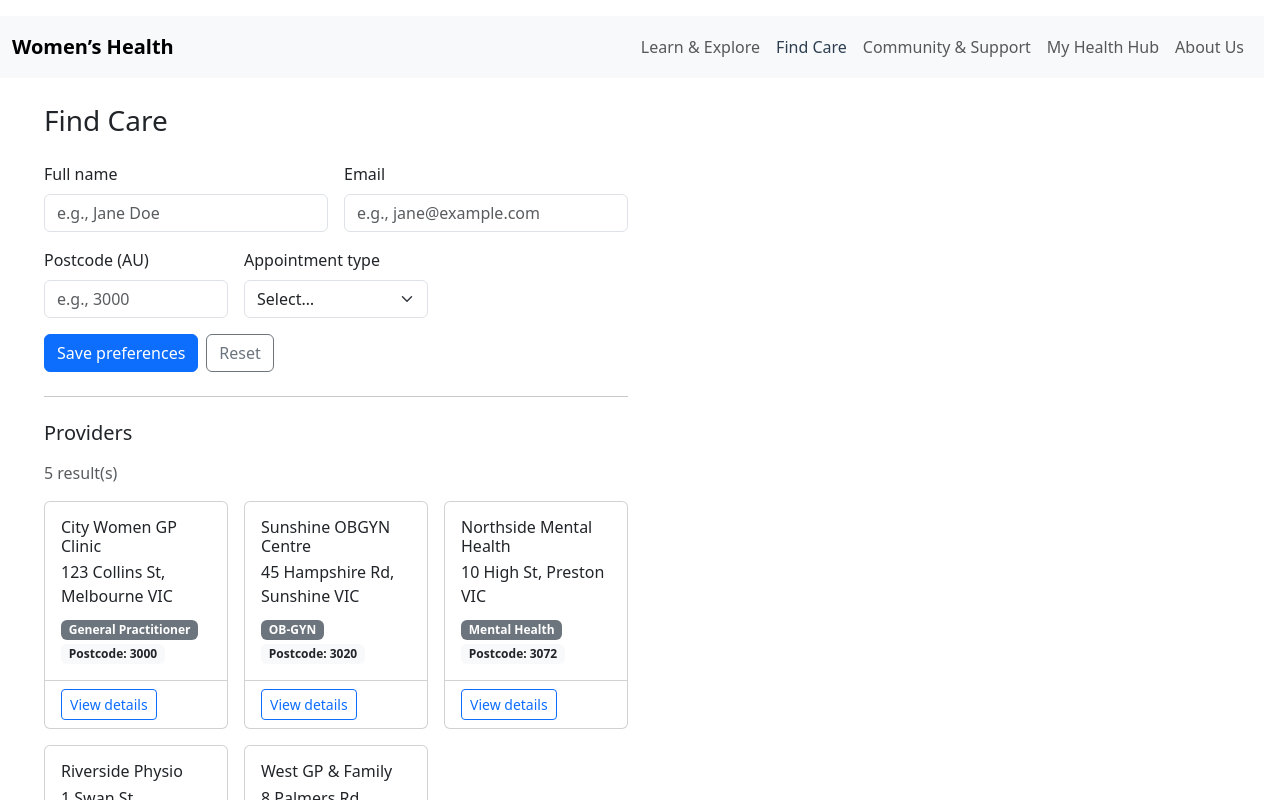
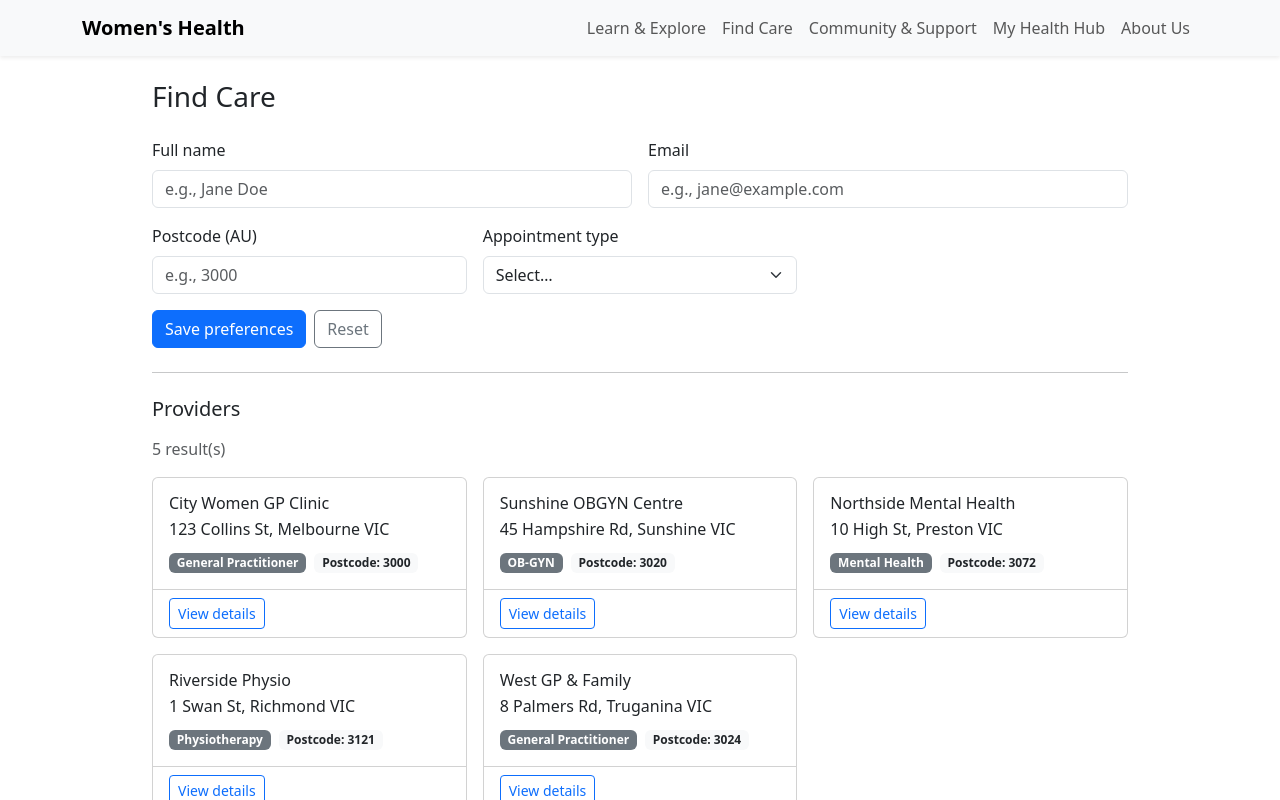
Before and after one commit to dlia0013/WithHer, a Vue app in the folder womens-health-portal/: page /care in a window 1280 px wide. Shown: the top 800 px of the page. Built offline with nearby package versions, Linux system fonts and the light colour scheme.

Commit message:
modify layout

```diff
--- a/womens-health-portal/index.html
+++ b/womens-health-portal/index.html
@@ -1,9 +1,8 @@
 <!DOCTYPE html>
 <html lang="">
   <head>
-    <meta charset="UTF-8">
+    <meta name="viewport" content="width=device-width, initial-scale=1">
     <link rel="icon" href="/favicon.ico">
-    <meta name="viewport" content="width=device-width, initial-scale=1.0">
     <title>Vite App</title>
   </head>
   <body>
--- a/womens-health-portal/src/App.vue
+++ b/womens-health-portal/src/App.vue
@@ -1,12 +1,11 @@
 <script setup>
 import { RouterLink, RouterView } from 'vue-router'
-import HelloWorld from './components/HelloWorld.vue'
 </script>
 
 <template>
-  <nav class="navbar navbar-expand-lg navbar-light bg-light fixed-top">
-    <div class="container-fluid">
-      <router-link class="navbar-brand fw-bold" to="/learn">Women’s Health</router-link>
+  <nav class="navbar navbar-expand-lg navbar-light bg-light fixed-top shadow-sm">
+    <div class="container">
+      <RouterLink class="navbar-brand fw-bold" to="/learn">Women's Health</RouterLink>
 
       <button
         class="navbar-toggler"
@@ -22,85 +21,46 @@ import HelloWorld from './components/HelloWorld.vue'
 
       <div id="mainNav" class="collapse navbar-collapse">
         <ul class="navbar-nav ms-auto">
-          <li class="nav-item"><router-link class="nav-link" to="/learn">Learn & Explore</router-link></li>
-          <li class="nav-item"><router-link class="nav-link" to="/care">Find Care</router-link></li>
-          <li class="nav-item"><router-link class="nav-link" to="/community">Community & Support</router-link></li>
-          <li class="nav-item"><router-link class="nav-link" to="/hub">My Health Hub</router-link></li>
-          <li class="nav-item"><router-link class="nav-link" to="/about">About Us</router-link></li>
+          <li class="nav-item"><RouterLink class="nav-link" to="/learn">Learn & Explore</RouterLink></li>
+          <li class="nav-item"><RouterLink class="nav-link" to="/care">Find Care</RouterLink></li>
+          <li class="nav-item"><RouterLink class="nav-link" to="/community">Community & Support</RouterLink></li>
+          <li class="nav-item"><RouterLink class="nav-link" to="/hub">My Health Hub</RouterLink></li>
+          <li class="nav-item"><RouterLink class="nav-link" to="/about">About Us</RouterLink></li>
         </ul>
       </div>
     </div>
   </nav>
 
-  <main class="container py-4" style="margin-top: 80px;">
-    <router-view />
+  <!-- 主体区域：负责居中与留出导航高度 -->
+  <main class="main-wrapper">
+    <!-- 统一的页面容器：所有路由页内容都会被包在这里 -->
+    <div class="page">
+      <RouterView />
+    </div>
   </main>
 </template>
 
-<style scoped>
-header {
-  line-height: 1.5;
-  max-height: 100vh;
+<!-- App.vue -->
+<style>
+:root { --page-max: 1040px; }
+
+.main-wrapper{
+  margin-top:80px;
+  min-height:calc(100vh - 80px);
+  display:flex; justify-content:center; align-items:flex-start;
 }
 
-.logo {
-  display: block;
-  margin: 0 auto 2rem;
+.page{
+  width:100%;
+  max-width:var(--page-max);
+  margin-inline:auto;
+  padding-inline:16px;
+  box-sizing:border-box;
 }
 
-nav {
-  width: 100%;
-  font-size: 12px;
-  text-align: center;
-  margin-top: 2rem;
-}
-
-nav a.router-link-exact-active {
-  color: var(--color-text);
-}
-
-nav a.router-link-exact-active:hover {
-  background-color: transparent;
-}
-
-nav a {
-  display: inline-block;
-  padding: 0 1rem;
-  border-left: 1px solid var(--color-border);
-}
-
-nav a:first-of-type {
-  border: 0;
-}
-.navbar .nav-link.active {
-  font-weight: 600;
-  text-decoration: underline;
-}
-
-@media (min-width: 1024px) {
-  header {
-    display: flex;
-    place-items: center;
-    padding-right: calc(var(--section-gap) / 2);
-  }
-
-  .logo {
-    margin: 0 2rem 0 0;
-  }
-
-  header .wrapper {
-    display: flex;
-    place-items: flex-start;
-    flex-wrap: wrap;
-  }
-
-  nav {
-    text-align: left;
-    margin-left: -1rem;
-    font-size: 1rem;
-
-    padding: 1rem 0;
-    margin-top: 1rem;
-  }
-}
+@media (max-width:575.98px){ .page{ max-width:100%; padding-inline:12px; } }
+@media (min-width:576px) and (max-width:767.98px){ .page{ max-width:540px; } }
+@media (min-width:768px) and (max-width:991.98px){ .page{ max-width:720px; } }
+@media (min-width:992px) and (max-width:1199.98px){ .page{ max-width:960px; } }
+@media (min-width:1200px){ .page{ max-width:1040px; } }
 </style>
--- /dev/null
+++ b/womens-health-portal/src/assets/layout.css
@@ -0,0 +1,37 @@
+/* src/assets/layout.css */
+:root { --page-max: 1040px; }
+
+/* leave space for fixed navbar and center content */
+.main-wrapper{
+  margin-top: 80px;
+  min-height: calc(100vh - 80px);
+  display: flex;
+  justify-content: center;
+  align-items: flex-start;
+}
+
+/* shared page container used by all views */
+.page{
+  width: 100%;
+  max-width: var(--page-max);
+  margin-inline: auto;       /* horizontal center */
+  padding-inline: 16px;      /* side gutters */
+  box-sizing: border-box;
+}
+
+/* responsive breakpoints */
+@media (max-width: 575.98px){
+  .page{ max-width: 100%; padding-inline: 12px; }
+}
+@media (min-width: 576px) and (max-width: 767.98px){
+  .page{ max-width: 540px; }
+}
+@media (min-width: 768px) and (max-width: 991.98px){
+  .page{ max-width: 720px; }
+}
+@media (min-width: 992px) and (max-width: 1199.98px){
+  .page{ max-width: 960px; }
+}
+@media (min-width: 1200px){
+  .page{ max-width: 1040px; }
+}
--- a/womens-health-portal/src/views/FindCare.vue
+++ b/womens-health-portal/src/views/FindCare.vue
@@ -1,8 +1,8 @@
 <template>
+  <div class="page">
     <section>
       <h1 class="h3 mb-4">Find Care</h1>
 
-    <!-- user preferences form -->
       <form novalidate @submit.prevent="onSubmit" class="row g-3">
         <div class="col-md-6">
           <label class="form-label" for="name">Full name</label>
@@ -79,6 +79,7 @@
       </div>
 
       <hr class="my-4" />
+
       <h2 class="h5 mb-3">Providers</h2>
       <p class="text-muted mb-3">
         {{ filteredProviders.length }} result(s)
@@ -100,11 +101,13 @@
             </div>
           </div>
         </div>
+
         <div v-if="filteredProviders.length === 0" class="col">
           <div class="alert alert-warning">No providers match your filters yet.</div>
         </div>
       </div>
     </section>
+  </div>
 </template>
 
 <script setup>
@@ -116,6 +119,7 @@ const form = reactive({
   postcode: '',
   type: ''
 })
+
 const touched = reactive({})
 const invalid = reactive({})
 const saved = ref(false)
@@ -143,7 +147,10 @@ function digitsOnly(key) {
 }
 
 function validateAll() {
-  ;['name', 'email', 'postcode', 'type'].forEach((k) => { touched[k] = true; validateField(k) })
+  ;['name', 'email', 'postcode', 'type'].forEach((k) => {
+    touched[k] = true
+    validateField(k)
+  })
   return !Object.values(invalid).some(Boolean)
 }
 
@@ -159,8 +166,8 @@ function resetForm() {
   form.email = ''
   form.postcode = ''
   form.type = ''
-  Object.keys(touched).forEach(k => delete touched[k])
-  Object.keys(invalid).forEach(k => delete invalid[k])
+  Object.keys(touched).forEach((k) => delete touched[k])
+  Object.keys(invalid).forEach((k) => delete invalid[k])
   saved.value = false
 }
 
@@ -184,7 +191,7 @@ const providers = ref([
 
 const filteredProviders = computed(() => {
   const pcPrefix = form.postcode?.slice(0, 2)
-  return providers.value.filter(p => {
+  return providers.value.filter((p) => {
     const byType = form.type ? p.type === form.type : true
     const byPC = pcPrefix ? p.postcode.startsWith(pcPrefix) : true
     return byType && byPC
@@ -192,6 +199,13 @@ const filteredProviders = computed(() => {
 })
 
 function typeLabel(v) {
-  return ({ gp: 'General Practitioner', obgyn: 'OB-GYN', mental: 'Mental Health', physio: 'Physiotherapy' }[v] || 'Unknown')
+  return (
+    {
+      gp: 'General Practitioner',
+      obgyn: 'OB-GYN',
+      mental: 'Mental Health',
+      physio: 'Physiotherapy'
+    }[v] || 'Unknown'
+  )
 }
 </script>
```
Also changed, not shown: womens-health-portal/src/main.js (+3 -12 lines). Lines whose indentation alone changed are shown as unchanged.
